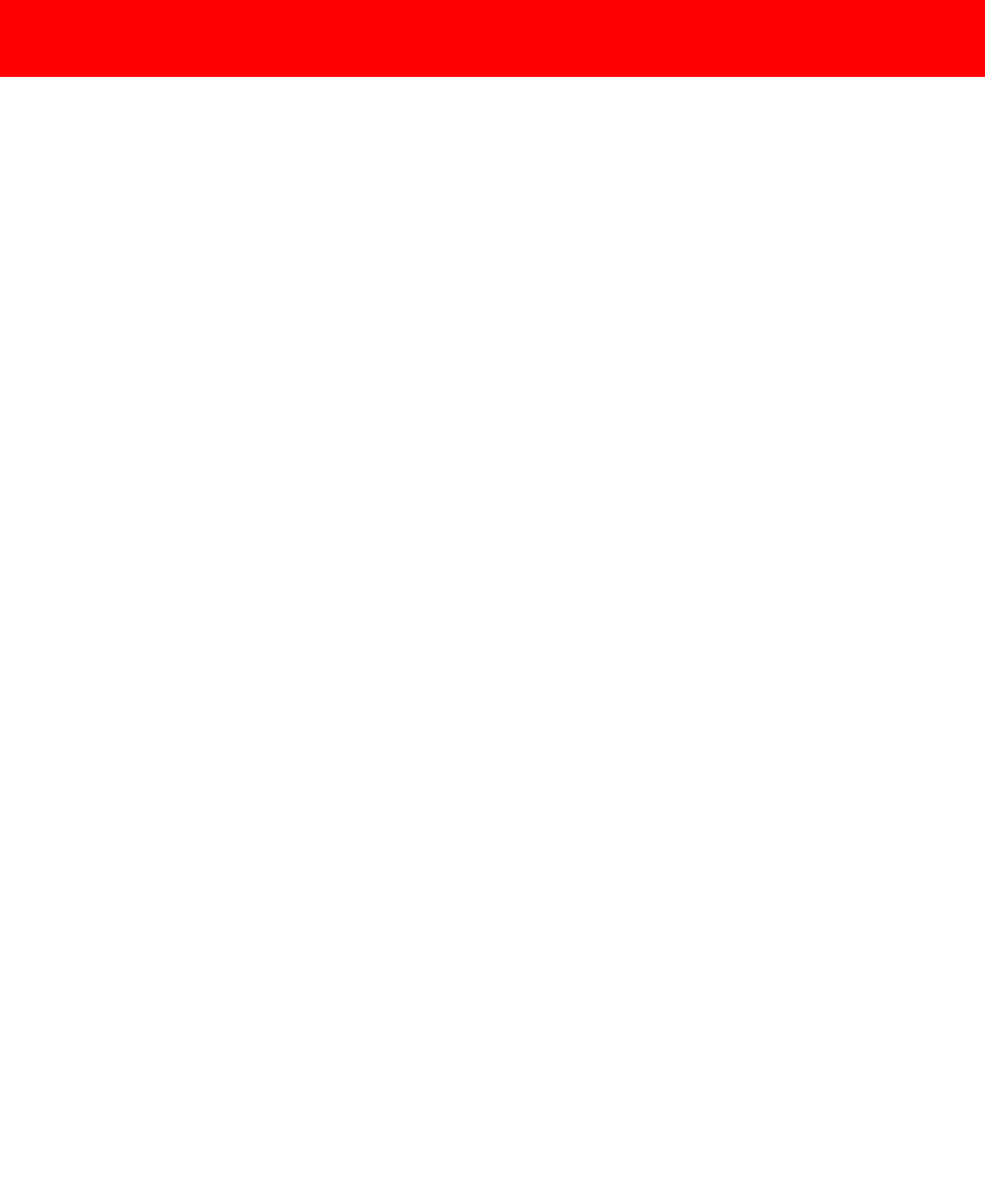
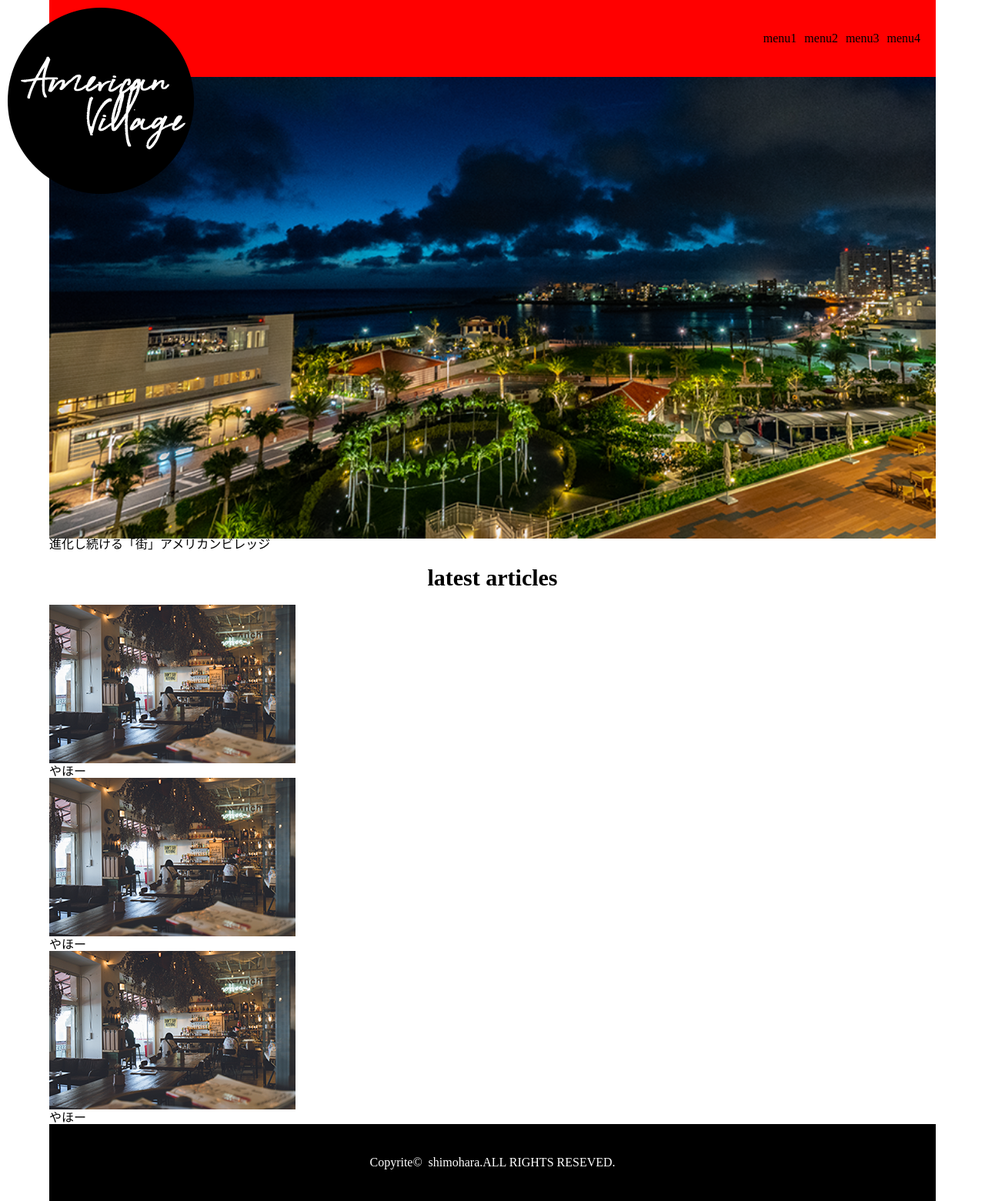
Before and after one commit to akn831/OJT2, a PHP site: page / in a window 1280 px wide. Shown: the whole page at 77% size. Before the commit the page ends 100 px from the top, so only its background shows below. Run offline with PHP 8.4, Linux system fonts and the light colour scheme.

Commit message:
6/17 12:20

```diff
--- a/assets/style.css
+++ b/assets/style.css
@@ -1,5 +1,58 @@
+body {
+    width: 1152px;
+    margin: 0 auto;
+}
+
+
 .menu {
 height: 100px;
 width: 100%;
 background-color: red;
+display: flex;
+align-items: center;
+position: relative;
 }
+
+.nuv {
+    display: flex;
+    position: absolute;
+    right: 10px;
+}
+
+.nuv li {
+ margin-right: 10px;
+}
+
+.top {
+    background-image: url(./folder/visual_1_pc.png);
+    background-size: cover;
+    height: 600px;
+}
+
+.rogo {
+    position: absolute;
+    top: 10px;
+    left: 10px;
+}
+/* latest */
+h1 {
+    font-size: 30px;
+    margin: 20px;
+    text-align: center;
+}
+
+
+/* フッター */
+
+.footer {
+    height: 100px;
+    width: 100%;
+    background-color: black;
+    display: flex;
+    align-items: center;
+    justify-content: center;
+}
+
+.footer p {
+    color: white;
+}
--- a/index.html
+++ b/index.html
@@ -11,9 +11,54 @@
 </head>
 <body>
 <header>
-    <div class="menu"></div>
+    <div class="menu">
+        <ul class="nuv">
+            <li>menu1</li>
+            <li>menu2</li>
+            <li>menu3</li>
+            <li>menu4</li>
+        </ul>
+    </div>
 </header>
 
+<main>
+    <!-- トップ画像 -->
+    <div class="top">
+    </div>
+    <div class="rogo">
+        <img src="./assets/folder/logo.png" alt="">
+    </div>
+    <div>
+        <p>進化し続ける「街」アメリカンビレッジ</p>
+        </div>
+
+<!-- latest -->
+<h1>latest articles</h1>
+
+<div>
+    <ul>
+        <li>
+            <img src="./assets/folder/post_img_1.png" alt="">
+            <p>やほー</p>
+        </li>
+        <li>
+            <img src="./assets/folder/post_img_1.png" alt="">
+            <p>やほー</p>
+        </li>
+        <li>
+            <img src="./assets/folder/post_img_1.png" alt="">
+            <p>やほー</p>
+        </li>
+    </ul>
+</div>
+</main>
+
+
+<footer>
+    <div class="footer">
+        <p>Copyrite© ️ shimohara.ALL RIGHTS RESEVED.</p>
+    </div>
+</footer>
 
 </body>
 </html>
```
